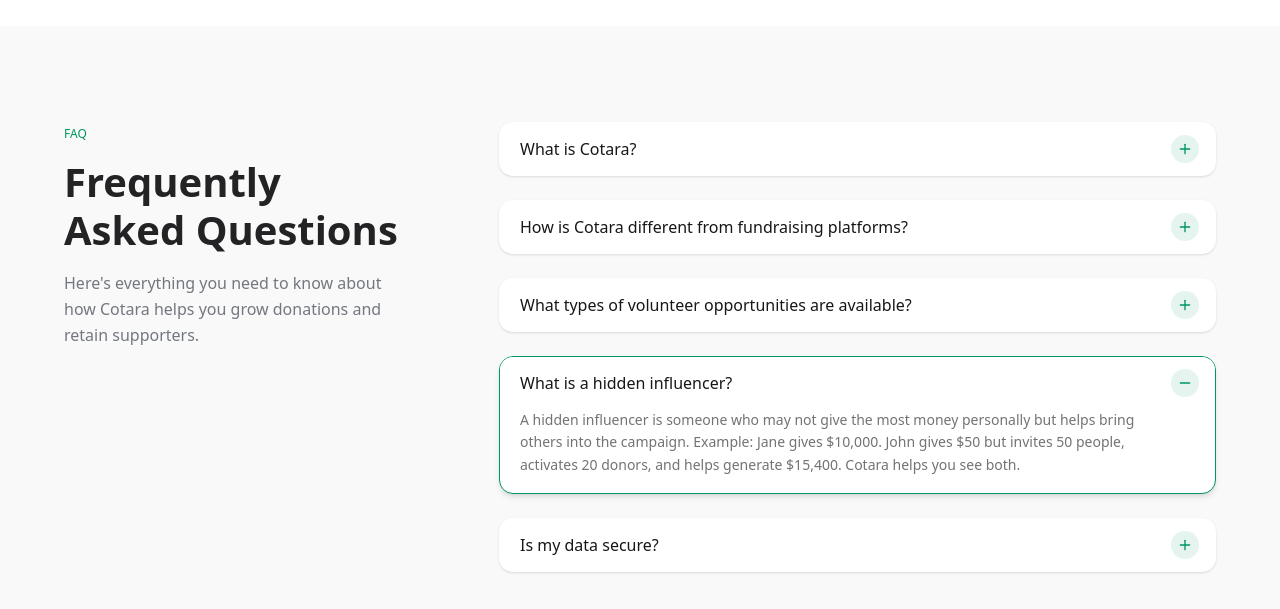
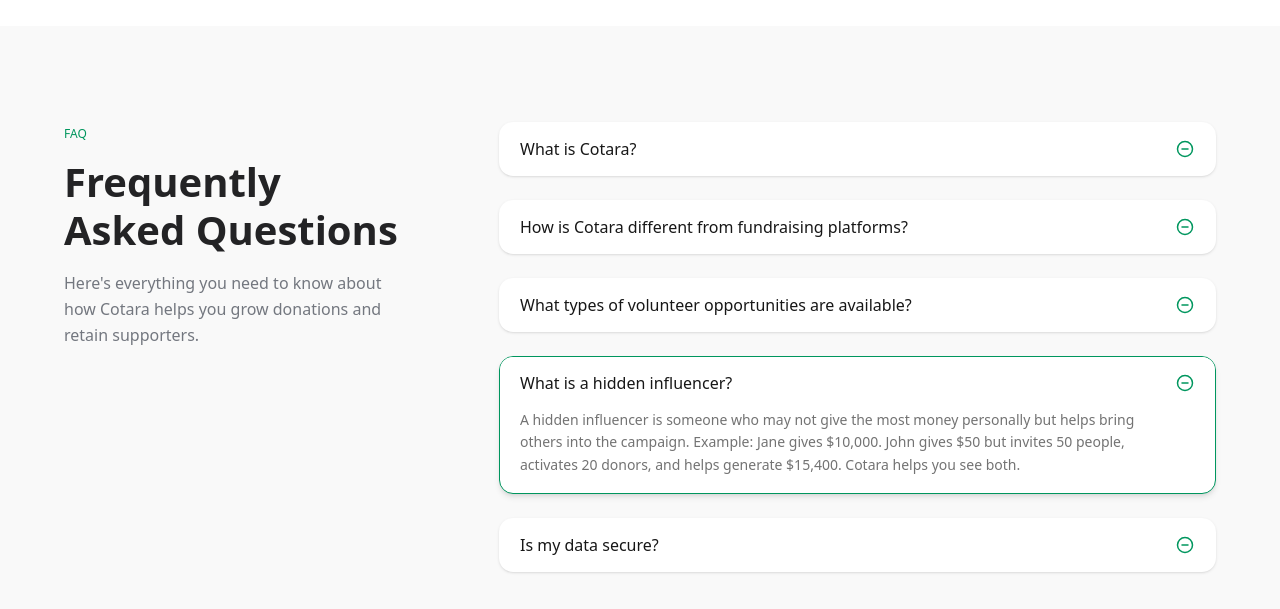
Before and after one commit to nueladeyemi1/cotara-website, a React (Vite) app: page /pricing in a window 1280 px wide. Shown: the part 1260-1869 px from the top of the page. Built offline with nearby package versions, Linux system fonts and the light colour scheme.

Commit message:
adjustment to accordion

```diff
--- a/src/components/ui/accordion.tsx
+++ b/src/components/ui/accordion.tsx
@@ -1,5 +1,5 @@
 import { Accordion as AccordionPrimitive } from '@base-ui/react/accordion'
-import { MinusIcon, PlusIcon } from 'lucide-react'
+import { CircleMinusIcon, CirclePlusIcon } from 'lucide-react'
 
 import { cn } from '@/lib/utils'
 
@@ -13,15 +13,12 @@
   )
 }
 
-function AccordionItem({
-  className,
-  ...props
-}: AccordionPrimitive.Item.Props) {
+function AccordionItem({ className, ...props }: AccordionPrimitive.Item.Props) {
   return (
     <AccordionPrimitive.Item
       data-slot='accordion-item'
       className={cn(
-        'overflow-hidden rounded-xl border border-transparent bg-white shadow-sm transition-colors data-open:border-brand data-open:shadow-md',
+        'overflow-hidden rounded-xl border border-transparent bg-white shadow-sm transition-all duration-300 ease-out data-open:border-brand data-open:shadow-md',
         className,
       )}
       {...props}
@@ -45,9 +42,8 @@
         {...props}
       >
         <span>{children}</span>
-        <span className='flex size-7 shrink-0 items-center justify-center rounded-full bg-brand/10 text-brand'>
-          <PlusIcon className='size-4 group-aria-expanded/accordion-trigger:hidden' />
-          <MinusIcon className='hidden size-4 group-aria-expanded/accordion-trigger:block' />
+        <span className='flex size-7 shrink-0 items-center justify-center text-brand transition-transform duration-300 ease-out group-aria-expanded/accordion-trigger:rotate-180'>
+          <CircleMinusIcon className='size-4.5' />
         </span>
       </AccordionPrimitive.Trigger>
     </AccordionPrimitive.Header>
--- a/src/index.css
+++ b/src/index.css
@@ -77,6 +77,34 @@
     rgb(0 0 0 / 0.15) 86%,
     transparent 100%
   );
+}
+
+/* Accordion animations */
+@keyframes accordion-down {
+  from {
+    height: 0;
+    opacity: 0;
+  }
+  to {
+    height: var(--accordion-panel-height);
+    opacity: 1;
+  }
+}
+
+@keyframes accordion-up {
+  from {
+    height: var(--accordion-panel-height);
+    opacity: 1;
+  }
+  to {
+    height: 0;
+    opacity: 0;
+  }
+}
+
+@theme inline {
+  --animate-accordion-down: accordion-down 0.35s cubic-bezier(0.16, 1, 0.3, 1);
+  --animate-accordion-up: accordion-up 0.25s cubic-bezier(0.16, 1, 0.3, 1);
 }
 
 /* Scroll reveal animations */
```
